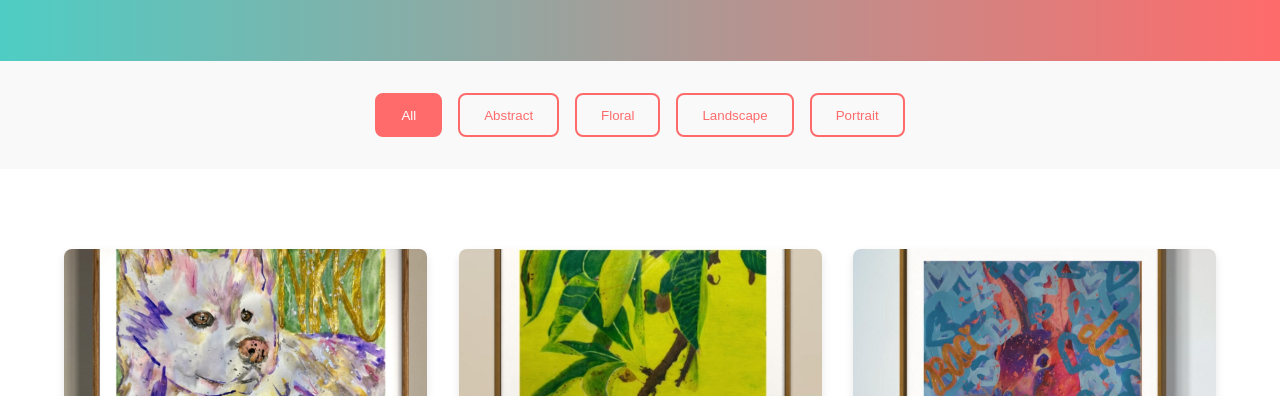
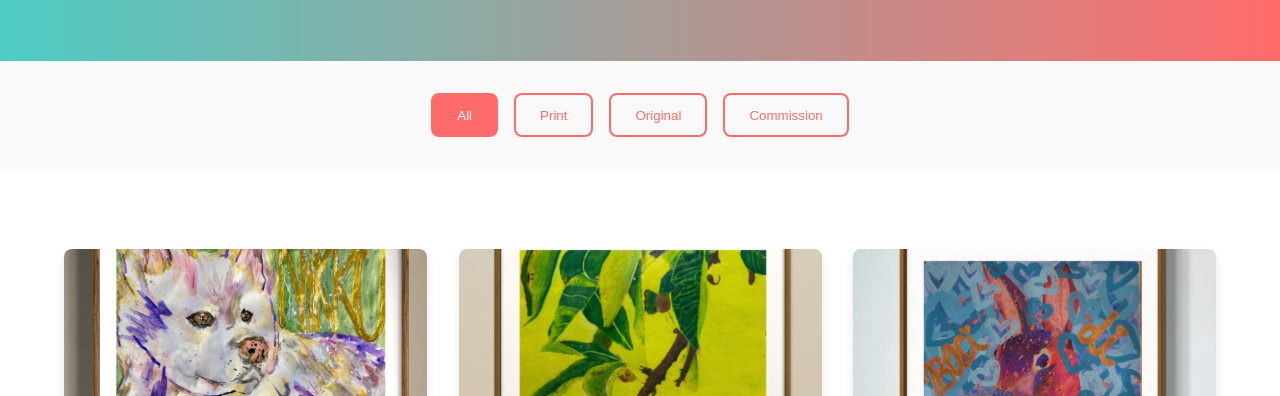
Before and after one commit to WebForge-Creative-LLC/Gallery-by-Emily, a plain HTML site: page gallery.html in a window 1280 px wide. Shown: the part 404-800 px from the top of the page. Drawn offline with nearby package versions, Linux system fonts and the light colour scheme.

Commit message:
Category/Filter Update

```diff
--- a/gallery.html
+++ b/gallery.html
@@ -49,71 +49,70 @@
         <section class="gallery-filter">
             <div class="filter-buttons">
                 <button class="filter-btn active" data-filter="all">All</button>
-                <button class="filter-btn" data-filter="abstract">Abstract</button>
-                <button class="filter-btn" data-filter="floral">Floral</button>
-                <button class="filter-btn" data-filter="landscape">Landscape</button>
-                <button class="filter-btn" data-filter="portrait">Portrait</button>
+                <button class="filter-btn" data-filter="print">Print</button>
+                <button class="filter-btn" data-filter="original">Original</button>
+                <button class="filter-btn" data-filter="commission">Commission</button>
             </div>
         </section>
 
         <section class="gallery-section">
             <div class="gallery-grid">
                 <!-- Gallery Items -->
-                <div class="gallery-item" data-category="abstract">
+                <div class="gallery-item" data-category="original">
                     <img src="images/Soul Dog.jpg" alt="Soul Dog">
                     <div class="overlay">
                         <h3>Soul Dog</h3>
                     </div>
                 </div>
-                <div class="gallery-item" data-category="landscape">
+                <div class="gallery-item" data-category="print">
                     <img src="images/Divine Nature (Print).jpg" alt="Divine Nature">
                     <div class="overlay">
                         <h3>Divine Nature</h3>
                     </div>
                 </div>
-                <div class="gallery-item" data-category="floral">
+                <div class="gallery-item" data-category="print">
                     <img src="images/Baci Di Primavera (Print).jpg" alt="Baci Di Primavera">
                     <div class="overlay">
                         <h3>Baci Di Primavera</h3>
                     </div>
                 </div>
-                <div class="gallery-item" data-category="portrait">
+                <div class="gallery-item" data-category="original">
                     <img src="images/The Industry.jpg" alt="The Industry">
                     <div class="overlay">
                         <h3>The Industry</h3>
                     </div>
                 </div>
-                <div class="gallery-item" data-category="floral">
+                <div class="gallery-item" data-category="print">
                     <img src="images/The Daily Moo (Print).jpg" alt="The Daily Moo">
                     <div class="overlay">
                         <h3>The Daily Moo</h3>
                     </div>
                 </div>
-                <div class="gallery-item" data-category="abstract">
+                <div class="gallery-item" data-category="print">
                     <img src="images/Quiet Strength (Print).jpg" alt="Quiet Strength">
                     <div class="overlay">
                         <h3>Quiet Strength</h3>
                     </div>
                 </div>
-                <div class="gallery-item" data-category="floral">
+                <div class="gallery-item" data-category="print">
                     <img src="images/Blossoming Day Dream (Print).jpg" alt="Blossoming Day Dream">
                     <div class="overlay">
                         <h3>Blossoming Day Dream</h3>
                     </div>
                 </div>
-                <div class="gallery-item" data-category="floral">
+                <div class="gallery-item" data-category="print">
                     <img src="images/Flowers Take Time To Bloom (Print).jpg" alt="Flowers Take Time To Bloom">
                     <div class="overlay">
                         <h3>Flowers Take Time To Bloom</h3>
                     </div>
                 </div>
-                <div class="gallery-item" data-category="abstract">
+                <div class="gallery-item" data-category="print">
                     <img src="images/Ti Amo Di Piu (Print).jpg" alt="Ti Amo Di Piu">
                     <div class="overlay">
                         <h3>Ti Amo Di Piu</h3>
                     </div>
                 </div>
-                <div class="gallery-item" data-category="abstract">
+                <div class="gallery-item" data-category="print">
                     <img src="images/Be Afraid To Stand Still (Print).jpg" alt="Be Afraid To Stand Still">
                     <div class="overlay">
                         <h3>Be Afraid To Stand Still</h3>
```
Also changed, not shown: shop.html (+19 -22 lines).
